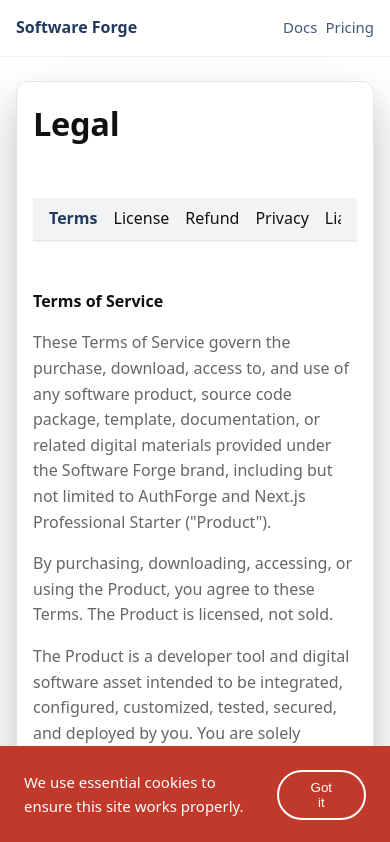
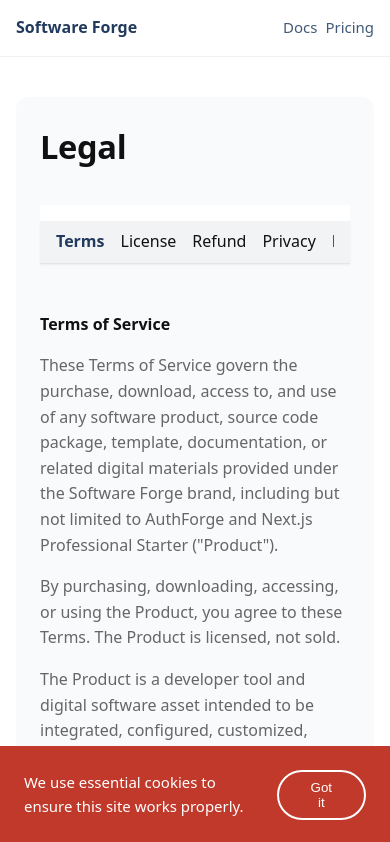
Before and after one commit to Grammeri/nextjs-landing, a Next.js app: page /legal in a window 390 px wide. Shown: the top 842 px of the page. Built offline with nearby package versions, Linux system fonts and the light colour scheme.

Commit message:
feat(legal): optimize mobile layout (edge-to-edge pageSurface + full-width nav)

```diff
--- a/src/app/(business)/legal/LegalNav.tsx
+++ b/src/app/(business)/legal/LegalNav.tsx
@@ -29,6 +29,7 @@ export default function LegalNav() {
 
   return (
     <div className={styles.legalNav}>
+      <div className={styles.legalNavInner}>
         <nav className={styles.legalNavScroll} aria-label="Legal sections">
           {SECTIONS.map((section) => (
             <a
@@ -41,5 +42,6 @@ export default function LegalNav() {
           ))}
         </nav>
       </div>
+    </div>
   );
 }
--- a/src/app/(business)/legal/page.module.css
+++ b/src/app/(business)/legal/page.module.css
@@ -1,16 +1,22 @@
 .legalNav {
-  display: flex;
-  align-items: center;
-
   position: sticky;
   top: var(--header-height);
   z-index: 5;
 
   background: var(--color-surface-base);
+  border-bottom: 1px solid var(--legal-nav-divider-color);
 
-  padding: var(--spacing-sm) var(--spacing-md);
+  width: 100%;
+}
 
-  border-bottom: 1px solid var(--legal-nav-divider-color);
+.legalNavInner {
+  max-width: var(--container-width);
+  margin: 0 auto;
+
+  display: flex;
+  align-items: center;
+
+  padding: var(--spacing-sm) var(--container-padding);
 }
 
 .legalNav::before {
--- a/src/app/globals.css
+++ b/src/app/globals.css
@@ -52,6 +52,7 @@
    --color-surface-raised: var(--color-bg);
    --color-surface-overlay: var(--color-bg);
    --color-surface-inverse: var(--color-surface-system);
+   --color-surface-subtle: #f8fafc;
 
   /* Texas flag inspired */
   --color-texas-blue: var(--color-product-text);
@@ -729,3 +730,15 @@ ol {
     border-radius: var(--content-surface-radius);
     box-shadow: var(--content-surface-shadow);
   }
+
+  @media (max-width: 480px) {
+    .pageSurface {
+      max-width: none;
+      margin: 0;
+      border-radius: 0;
+      border: none;
+      box-shadow: none;
+      padding-left: 0;
+      padding-right: 0;
+    }
+  }
--- a/src/shared/ui/article/ArticleLayout.module.css
+++ b/src/shared/ui/article/ArticleLayout.module.css
@@ -2,6 +2,14 @@
     display: flex;
     flex-direction: column;
     gap: var(--spacing-2xl);
+}
+
+@media (max-width: 480px) {
+    .article {
+        background: var(--color-surface-subtle);
+        border-radius: var(--radius-lg);
+        padding: var(--spacing-lg);
+    }
 }
 
 /* Page title */
```
Lines whose indentation alone changed are shown as unchanged.
